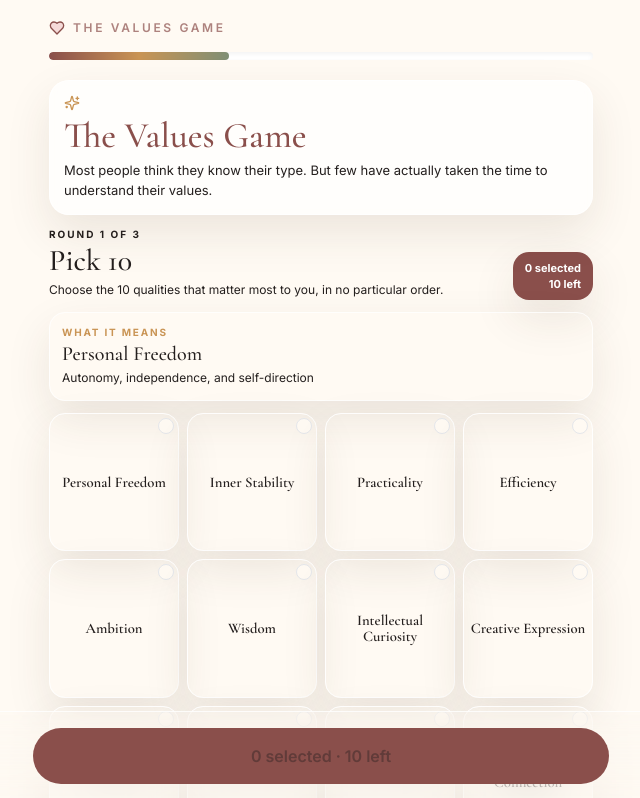
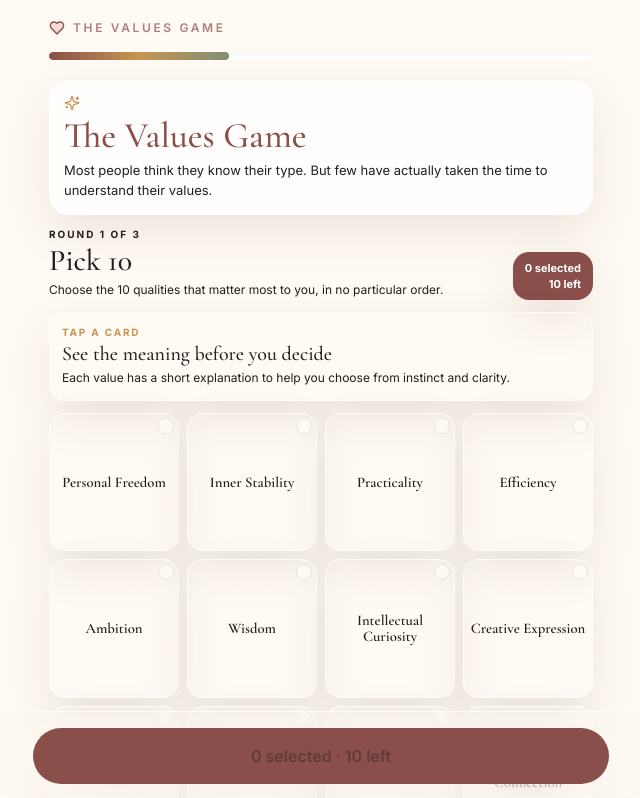
Before and after one commit to bmose14/values-game, a React (Vite) app: page / in a window 1280 px wide. Shown: the top 798 px of the page, without its empty margins (319-959 px from the left). Built offline with nearby package versions, Linux system fonts and the light colour scheme.

Commit message:
Clarify value explainer default state

```diff
--- a/src/main.tsx
+++ b/src/main.tsx
@@ -280,12 +280,12 @@ function PickStep({
 }) {
   const canContinue = selected.length === target;
   const left = Math.max(target - selected.length, 0);
-  const [activeValue, setActiveValue] = React.useState<Value>(stepValues[0]);
+  const [activeValue, setActiveValue] = React.useState<Value | null>(null);
 
   React.useEffect(() => {
     setActiveValue((current) => {
       if (current && stepValues.some((value) => value.title === current.title)) return current;
-      return stepValues[0];
+      return null;
     });
   }, [stepValues]);
 
@@ -328,18 +328,22 @@ function PickStep({
         </div>
       </div>
 
-      {activeValue && (
       <motion.div
-          key={activeValue.title}
+        key={activeValue?.title ?? "hint"}
         initial={{ opacity: 0, y: 6 }}
         animate={{ opacity: 1, y: 0 }}
         className="mb-3 rounded-[1rem] border border-white/80 bg-white/76 p-3 shadow-soft"
       >
-          <div className="text-[10px] font-bold uppercase tracking-[0.18em] text-honey">What it means</div>
-          <div className="mt-1 font-serif text-xl leading-5 text-ink">{activeValue.title}</div>
-          <p className="mt-1 text-xs leading-5 text-ink/62">{activeValue.description}</p>
+        <div className="text-[10px] font-bold uppercase tracking-[0.18em] text-honey">
+          {activeValue ? "What it means" : "Tap a card"}
+        </div>
+        <div className="mt-1 font-serif text-xl leading-5 text-ink">
+          {activeValue?.title ?? "See the meaning before you decide"}
+        </div>
+        <p className="mt-1 text-xs leading-5 text-ink/62">
+          {activeValue?.description ?? "Each value has a short explanation to help you choose from instinct and clarity."}
+        </p>
       </motion.div>
-      )}
 
       <div className="grid grid-cols-4 gap-2 pb-24">
         {stepValues.map((value, index) => (
```
Lines whose indentation alone changed are shown as unchanged.
